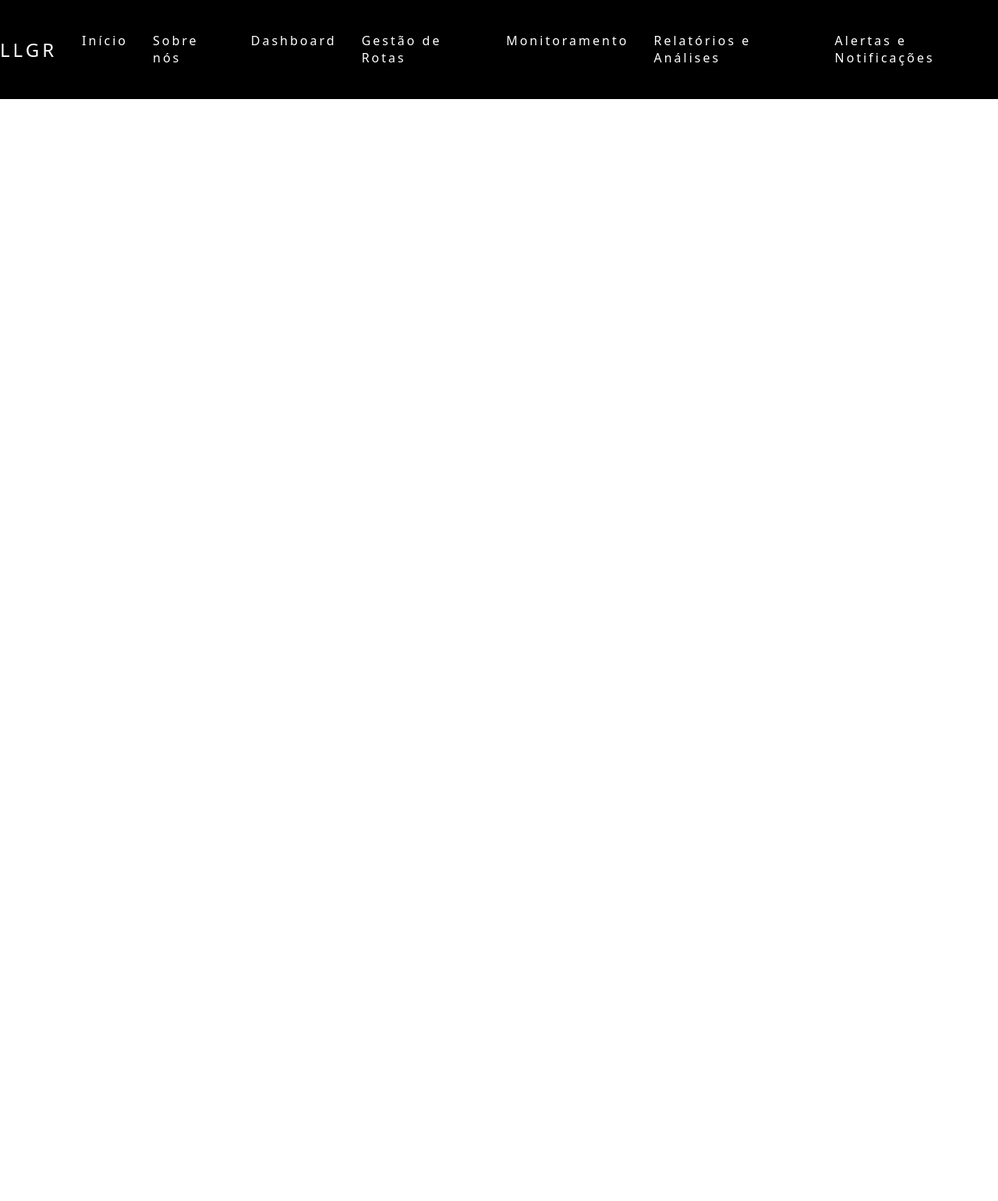
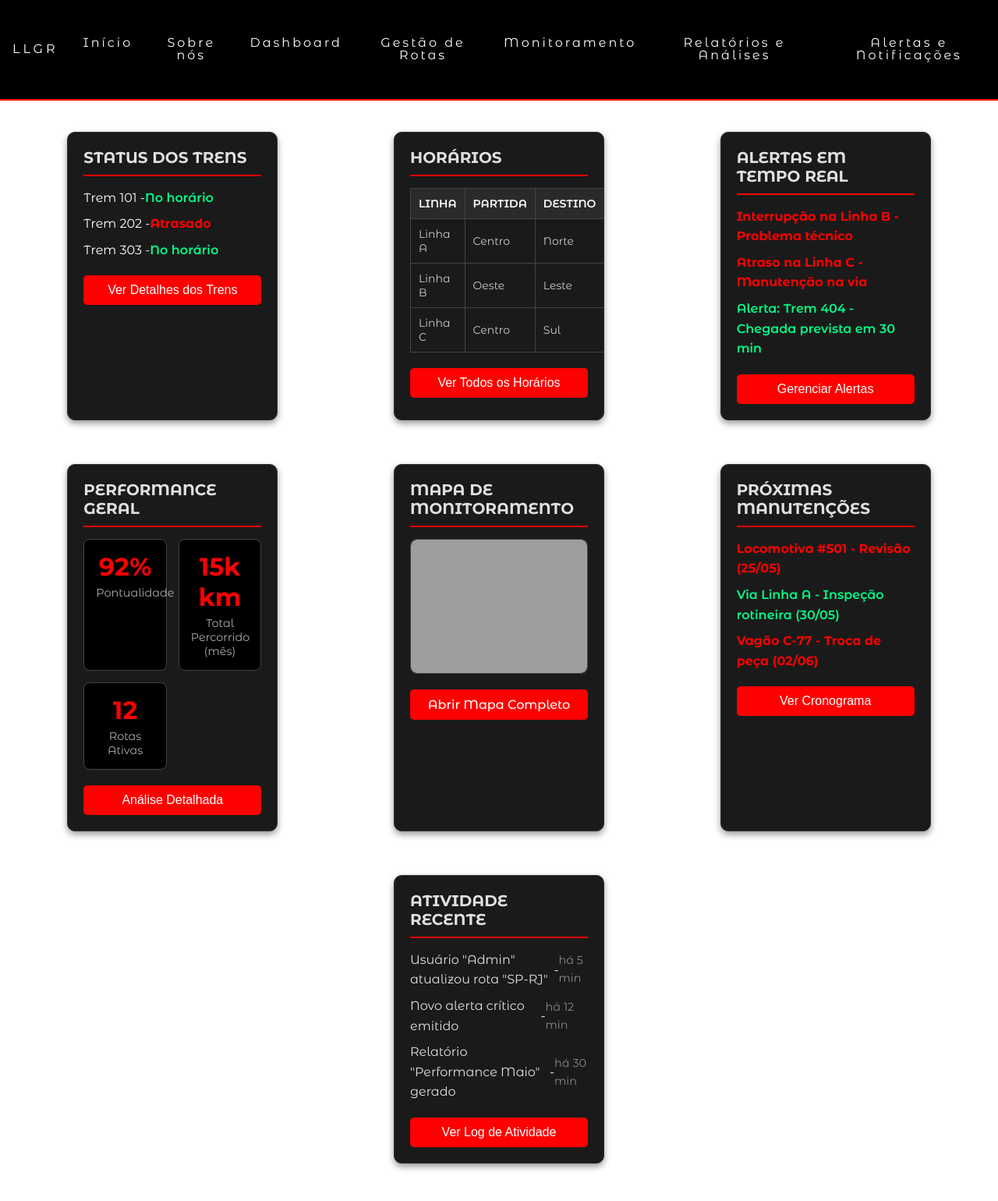
Before and after one commit to lucaspwalter/ferroviaria-llgr, a PHP site: page /html/dashboard.html in a window 1280 px wide. Shown: the top 1540 px of the page at 78% size. Run offline with PHP 8.4, Linux system fonts and the light colour scheme; a map, chart or similar area stays blank; grey boxes are pictures that could not be loaded.

Commit message:
alteração

```diff
--- /dev/null
+++ b/css/dashboard.css
@@ -0,0 +1,252 @@
+@import url('https://fonts.googleapis.com/css2?family=Montserrat+Alternates:ital,wght@0,100;0,200;0,300;0,400;0,500;0,600;0,700;0,800;0,900;1,100;1,200;1,300;1,400;1,500;1,600;1,700;1,800;1,900&display=swap');
+@import url("https://fonts.googleapis.com/css2?family=Poppins:ital,wght@0,100;0,200;0,300;0,400;0,500;0,600;0,700;0,800;0,900;1,100;1,200;1,300;1,400;1,500;1,600;1,700;1,800;1,900&display=swap");
+
+/* GLOBAL RESET */
+* {
+    margin: 0;
+    padding: 0;
+    box-sizing: border-box;
+}
+
+html, body {
+    width: 100%;
+    height: 100%;
+    min-height: 100vh;
+    overflow-x: hidden;
+    scroll-behavior: smooth;
+    background-color: #ffffff;
+}
+
+body {
+    font-family: "Montserrat Alternates", sans-serif;
+    color: #ffffff;
+}
+
+header {
+    background-color: #000000;
+    text-align: center;
+    border-bottom: 2px solid red;
+    padding: 0;
+}
+
+h1 {
+    margin: 0;
+    font-size: 20px;
+}
+
+.dashboard {
+    display: flex;
+    flex-direction: column;
+    padding: 16px;
+    gap: 16px;
+    width: 100%;
+    max-width: 100%;
+    overflow: hidden;
+}
+
+.card {
+    background-color: #1a1a1a;
+    border: 1px solid #333;
+    padding: 20px;
+    border-radius: 10px;
+    box-shadow: 0 4px 8px rgba(0, 0, 0, 0.4);
+    transition: transform 0.3s ease, box-shadow 0.3s ease, border-color 0.3s ease;
+    position: relative;
+    width: 100%;
+    max-width: 100%;
+    overflow: hidden;
+}
+
+.card:hover {
+    transform: translateY(-5px);
+    box-shadow: 0 8px 16px rgba(0, 0, 0, 0.6);
+    border-color: red;
+}
+
+.card h2 {
+    border-bottom: 2px solid red;
+    padding-bottom: 10px;
+    margin-bottom: 15px;
+    font-size: 20px;
+    color: #e0e0e0;
+    text-transform: uppercase;
+}
+
+.status ul,
+.alertas ul,
+.maintenance-schedule ul,
+.user-activity ul {
+    list-style: none;
+    padding: 0;
+    font-size: 16px;
+    line-height: 1.6;
+}
+
+.status ul li,
+.alertas ul li,
+.maintenance-schedule ul li,
+.user-activity ul li {
+    margin-bottom: 8px;
+    display: flex;
+    align-items: center;
+}
+.status ul li:last-child,
+.alertas ul li:last-child,
+.maintenance-schedule ul li:last-child,
+.user-activity ul li:last-child {
+    margin-bottom: 0;
+}
+
+.ok {
+    color: #00ff88;
+    font-weight: 600;
+}
+
+.alerta {
+    color: red;
+    font-weight: bold;
+}
+
+.data {
+    color: #00bfff;
+    font-weight: 600;
+}
+
+.activity-info {
+    color: #e0e0e0;
+}
+
+.activity-time {
+    color: #888;
+    font-size: 0.9em;
+    margin-left: auto;
+}
+
+/* Estilo para botões de ação e links que agem como botões */
+.btn-action {
+    background-color: red;
+    color: white;
+    border: none;
+    padding: 10px 18px;
+    border-radius: 5px;
+    cursor: pointer;
+    margin-top: 20px;
+    font-size: 1em;
+    font-weight: 500;
+    transition: background-color 0.3s ease, transform 0.2s ease;
+    width: 100%;
+    display: block; /* Garante que o <a> se comporte como um bloco para ocupar 100% da largura */
+    text-align: center; /* Centraliza o texto do link */
+    text-decoration: none; /* Remove sublinhado padrão do link */
+}
+
+.btn-action:hover {
+    background-color: darkred;
+    transform: translateY(-2px);
+}
+/* Opcional: Se quiser um estilo diferente para o botão do mapa, use a classe btn-action-map */
+.btn-action-map {
+    /* Por exemplo, se quisesse uma borda diferente ou um ícone */
+    /* border: 2px solid white; */
+}
+
+table {
+    width: 100%;
+    border-collapse: collapse;
+    font-size: 14px;
+    margin-top: 10px;
+}
+
+th,
+td {
+    padding: 10px;
+    border: 1px solid #444;
+    text-align: left;
+    color: #cccccc;
+}
+
+th {
+    background-color: #2a2a2a;
+    color: #ffffff;
+    font-weight: 600;
+    text-transform: uppercase;
+}
+
+/* Estilos para os cards existentes e novos */
+.performance-metrics .metrics-grid {
+    display: grid;
+    grid-template-columns: repeat(auto-fit, minmax(120px, 1fr));
+    gap: 15px;
+    margin-bottom: 15px;
+}
+
+.performance-metrics .metric-item {
+    background-color: #000000;
+    padding: 15px;
+    border-radius: 8px;
+    text-align: center;
+    border: 1px solid #444;
+}
+
+.performance-metrics .metric-value {
+    font-size: 2em;
+    font-weight: bold;
+    margin-bottom: 5px;
+    color: red;
+}
+
+.performance-metrics .metric-label {
+    font-size: 0.9em;
+    color: #aaa;
+}
+
+/* Estilo para o contêiner do mapa */
+.live-map .map-container {
+    position: relative;
+    width: 100%;
+    padding-bottom: 75%;
+    height: 0;
+    overflow: hidden;
+    border-radius: 8px;
+    margin-bottom: 15px;
+    background-color: #0d0d0d;
+    border: 1px solid #444;
+}
+
+.live-map .map-container iframe {
+    position: absolute;
+    top: 0;
+    left: 0;
+    width: 100%;
+    height: 100%;
+    border: 0;
+    border-radius: 8px;
+}
+
+/* Responsividade para telas maiores (ex: tablets e desktops) */
+@media (min-width: 600px) {
+    .dashboard {
+        flex-direction: row;
+        flex-wrap: wrap;
+        justify-content: space-around;
+        padding: 20px;
+    }
+
+    .card {
+        flex: 1 1 calc(33.33% - 40px);
+        max-width: calc(33.33% - 40px);
+        margin: 20px;
+    }
+
+    .performance-metrics .metrics-grid {
+        grid-template-columns: repeat(auto-fit, minmax(80px, 1fr));
+    }
+}
+
+/* Ajustes para telas MUITO grandes (opcional) */
+@media (min-width: 1200px) {
+    .card {
+        flex: 1 1 calc(25% - 40px);
+        max-width: calc(25% - 40px);
+    }
+}
--- a/css/navbar.css
+++ b/css/navbar.css
@@ -1,16 +1,11 @@
 @import url('https://fonts.googleapis.com/css2?family=Poppins:ital,wght@0,100;0,200;0,300;0,400;0,500;0,600;0,700;0,800;0,900;1,100;1,200;1,300;1,400;1,500;1,600;1,700;1,800;1,900&display=swap');
-* {
-    margin: 0;
-    padding: 0;
-    box-sizing: border-box;
-  }
-
 
 
 .nav-list a {
     color: #fff;
     text-decoration: none;
     transition: 0.3s;
+    line-height: 1 !important;
 }
 
 a:hover {
@@ -18,27 +13,30 @@
 }
 
 .logo {
-    font-size: 24px;
     text-transform: uppercase;
     letter-spacing: 4px;
     color: #fff;
     text-decoration: none;
+    line-height: 1 !important;
 }
 
 nav {
     display: flex;
     justify-content: space-around;
     align-items: center;
-  font-family: system-ui, -apple-system, Helvetica, Arial, sans-serif;
+    font-family: "Montserrat Alternates", sans-serif;
     background: #000000;
     height: 8vh;
     position: relative;
     z-index: 1000;
+    width: 100%;
+    padding: 0 16px;
 }
 
 .nav-list {
     list-style: none;
     display: flex;
+    line-height: 1 !important;
 }
 
 .nav-list li {
--- a/html/dashboard.html
+++ b/html/dashboard.html
@@ -4,8 +4,13 @@
     <meta charset="UTF-8" />
     <meta http-equiv="X-UA-Compatible" content="IE=edge" />
     <meta name="viewport" content="width=device-width, initial-scale=1.0" />
-    <title>Dashboard</title>
+    <title>Dashboard - LLGR Logística Ferroviária</title>
+    <link rel="stylesheet" href="/css/dashboard.css" />
     <link rel="stylesheet" href="/css/navbar.css" />
+    <link
+      rel="stylesheet"
+      href="https://cdnjs.cloudflare.com/ajax/libs/font-awesome/6.0.0-beta3/css/all.min.css"
+    />
   </head>
 
   <body>
@@ -18,17 +23,108 @@
           <div class="line3"></div>
         </div>
         <ul class="nav-list">
-          <li><a src=inicio.html href="inicio.html">Início</a></li>
-          <li><a href="sobrenos.html">Sobre nós</a></li>
+          <li><a src="inicio.html" href="inicio.html">Início</a></li>
+          <li><a href="#sobre-nos">Sobre nós</a></li>
           <li><a href="dashboard.html">Dashboard</a></li>
           <li><a href="gestaoderotas.html">Gestão de Rotas</a></li>
           <li><a href="monitoramento.html">Monitoramento</a></li>
-          <li><a href="relatorioseanalise.html">Relatórios e Análises </a></li>
-          <li><a href="alertas.html">Alertas e Notificações </a></li>
+          <li><a href="relatorioseanalise.html">Relatórios e Análises</a></li>
+          <li><a href="alertas.html">Alertas e Notificações</a></li>
         </ul>
       </nav>
     </header>
-    <main></main>
+    <main class="dashboard">
+      <section class="card status">
+        <h2>Status dos Trens</h2>
+        <ul>
+          <li>Trem 101 - <span class="ok">No horário</span></li>
+          <li>Trem 202 - <span class="alerta">Atrasado</span></li>
+          <li>Trem 303 - <span class="ok">No horário</span></li>
+        </ul>
+        <button class="btn-action">Ver Detalhes dos Trens</button>
+      </section>
+
+      <section class="card horarios">
+        <h2>Horários</h2>
+        <table>
+          <thead>
+            <tr><th>Linha</th><th>Partida</th><th>Destino</th><th>Horário</th></tr>
+          </thead>
+          <tbody>
+            <tr><td>Linha A</td><td>Centro</td><td>Norte</td><td>14:30</td></tr>
+            <tr><td>Linha B</td><td>Oeste</td><td>Leste</td><td>14:45</td></tr>
+            <tr><td>Linha C</td><td>Centro</td><td>Sul</td><td>15:00</td></tr>
+          </tbody>
+        </table>
+        <button class="btn-action">Ver Todos os Horários</button>
+      </section>
+
+      <section class="card alertas">
+        <h2>Alertas em Tempo Real</h2>
+        <ul>
+          <li><span class="alerta">Interrupção na Linha B - Problema técnico</span></li>
+          <li><span class="alerta">Atraso na Linha C - Manutenção na via</span></li>
+          <li><span class="ok">Alerta: Trem 404 - Chegada prevista em 30 min</span></li>
+        </ul>
+        <button class="btn-action">Gerenciar Alertas</button>
+      </section>
+
+      <section class="card performance-metrics">
+        <h2>Performance Geral</h2>
+        <div class="metrics-grid">
+            <div class="metric-item">
+                <p class="metric-value ok">92%</p>
+                <p class="metric-label">Pontualidade</p>
+            </div>
+            <div class="metric-item">
+                <p class="metric-value">15k km</p>
+                <p class="metric-label">Total Percorrido (mês)</p>
+            </div>
+            <div class="metric-item">
+                <p class="metric-value">12</p>
+                <p class="metric-label">Rotas Ativas</p>
+            </div>
+        </div>
+        <button class="btn-action">Análise Detalhada</button>
+      </section>
+
+      <section class="card live-map">
+        <h2>Mapa de Monitoramento</h2>
+        <div class="map-container">
+            <iframe
+                src="https://www.google.com/maps/embed?pb=!1m18!1m12!1m3!1d28613.854271132564!2d-48.83742720922347!3d-26.302793713068596!2m3!1f0!2f0!3f0!3m2!1i1024!2i768!4f13.1!3m3!1m2!1s0x94deb163e53b3bc5%3A0x83bcc2104212ed02!2zRXN0YcOnw6NvIEZlcnJvdmnDoXJpYSBkZSBKb2ludmlsbGUg8J-agg!5e0!3m2!1spt-BR!2sbr!4v1747840590488!5m2!1spt-BR!2sbr"
+                width="100%"
+                height="auto"
+                style="border:0;"
+                allowfullscreen=""
+                loading="lazy"
+                referrerpolicy="no-referrer-when-downgrade"
+            ></iframe>
+        </div>
+        <a href="https://www.google.com/maps?ll=-26.321846,-48.84644&z=12&t=m&hl=pt-BR&gl=BR&mapclient=embed&cid=9492675489673964802" target="_blank" class="btn-action btn-action-map">Abrir Mapa Completo</a>
+      </section>
+
+      <section class="card maintenance-schedule">
+        <h2>Próximas Manutenções</h2>
+        <ul>
+          <li><span class="alerta">Locomotiva #501 - Revisão (25/05)</span></li>
+          <li><span class="ok">Via Linha A - Inspeção rotineira (30/05)</span></li>
+          <li><span class="alerta">Vagão C-77 - Troca de peça (02/06)</span></li>
+        </ul>
+        <button class="btn-action">Ver Cronograma</button>
+      </section>
+
+      <section class="card user-activity">
+        <h2>Atividade Recente</h2>
+        <ul>
+          <li><span class="activity-info">Usuário "Admin" atualizou rota "SP-RJ"</span> - <span class="activity-time">há 5 min</span></li>
+          <li><span class="activity-info">Novo alerta crítico emitido</span> - <span class="activity-time">há 12 min</span></li>
+          <li><span class="activity-info">Relatório "Performance Maio" gerado</span> - <span class="activity-time">há 30 min</span></li>
+        </ul>
+        <button class="btn-action">Ver Log de Atividade</button>
+      </section>
+
+    </main>
     <script src="/js/mobile-navbar.js"></script>
   </body>
 </html>
```
Also changed, not shown: html/telainicial.html (+51 -21 lines). Lines whose indentation alone changed are shown as unchanged.
